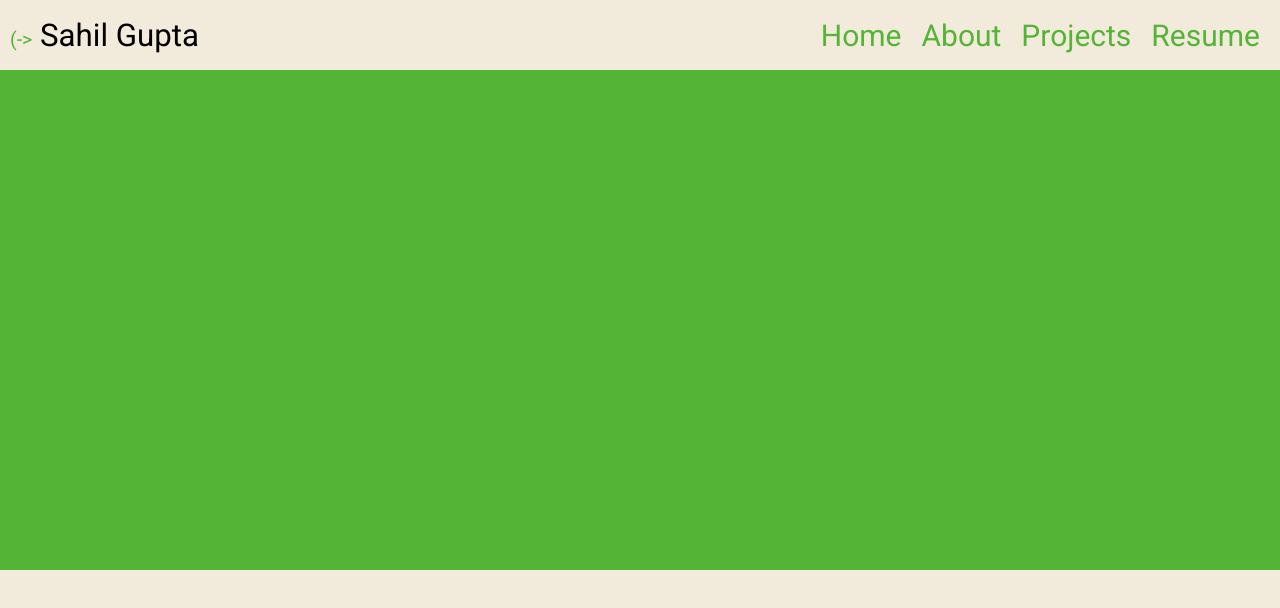
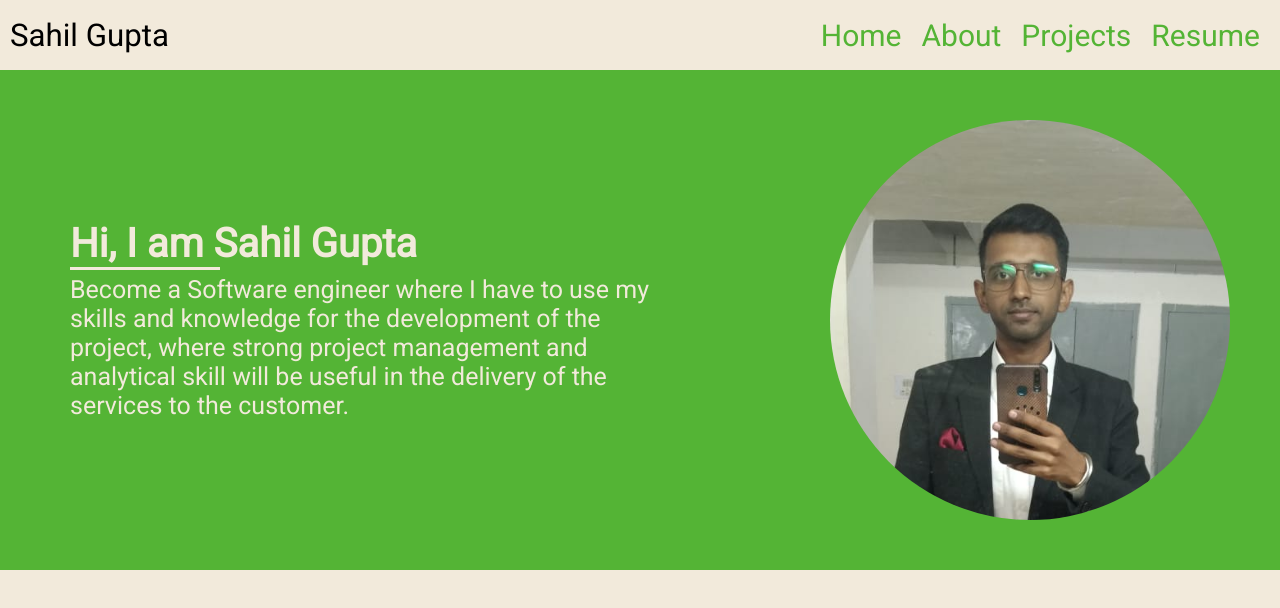
Before and after one commit to Sahil82k/Portfolio-Sahil, a plain HTML site: page Portfolio.html in a window 1280 px wide. Drawn offline with Linux system fonts and the light colour scheme.

Commit message:
main updated

```diff
--- a/Portfolio.css
+++ b/Portfolio.css
@@ -37,6 +37,13 @@ body{
     justify-content: space-between;
 }
 
+.column{
+    display: flex;
+    flex-direction: column;
+    align-items: center;
+    justify-content: space-between;
+}
+
 .list a{
     color: #54B435;
     text-decoration: none;
@@ -57,8 +64,43 @@ span{
     transition: ease-in-out 0.15s;
   }
 
-  .body{
+  .main{
     color:  rgb(242, 234, 219);
     background-color: #54B435;
     height: 50rem;
+    font-size: 2rem;
+    padding: 1rem 5rem;
+    min-height: 450px
   }
+
+  .left-main{
+    max-width: 80rem;
+    padding-left: 2rem;
+  }
+
+  .h-main{
+    font-size: 4rem;
+    max-width: 36rem;
+  }
+
+  .hor-bar {
+    width: 150px;
+    background-color: rgb(242, 234, 219);
+    height: 3px;
+  }
+
+  .p-main{
+    margin-top: 0.5rem;
+    font-size: 2.5rem;
+    max-width: 60rem;
+  }
+
+  .image{
+    background-image: url('./w.jpeg');
+    background-repeat: no-repeat;
+    background-size: 100%;
+    background-position:60% 0%;
+    width: 400px;
+    height: 400px;
+    border-radius: 100%;
+  }
--- a/Portfolio.html
+++ b/Portfolio.html
@@ -11,7 +11,6 @@
     <header class="header">
         <div class="container row">
             <p class="aleft">
-                <span>(-></span>
                 Sahil Gupta
             </p>
             <ul class="list row">
@@ -22,8 +21,15 @@
             </ul>
         </div>
     </header>
-    <div class="body">
-
+    <div class="main row">
+        <div class="left-main">
+            <h1 class="h-main">Hi, I am Sahil Gupta</h1>
+            <div class="hor-bar"></div>
+            <p class="p-main">Become a Software engineer where I have to use my skills and knowledge for the development of the project, where strong project management and analytical skill will be useful in the delivery of the services to the customer.</p>
+        </div>
+        <div class="right-main">
+            <div class="image"></div>
+        </div>
     </div>
 </body>
 </html>
```
Also changed, not shown: w.jpeg (added), 1 other file.
